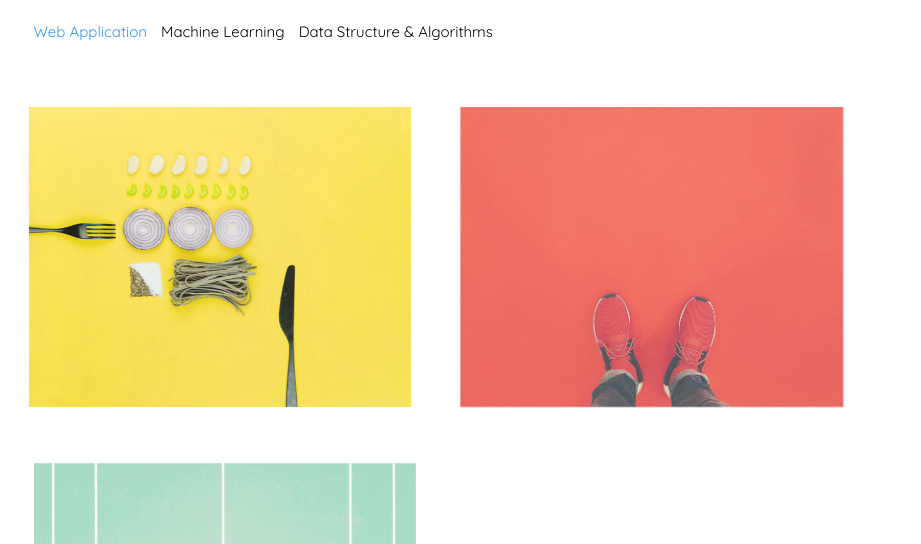
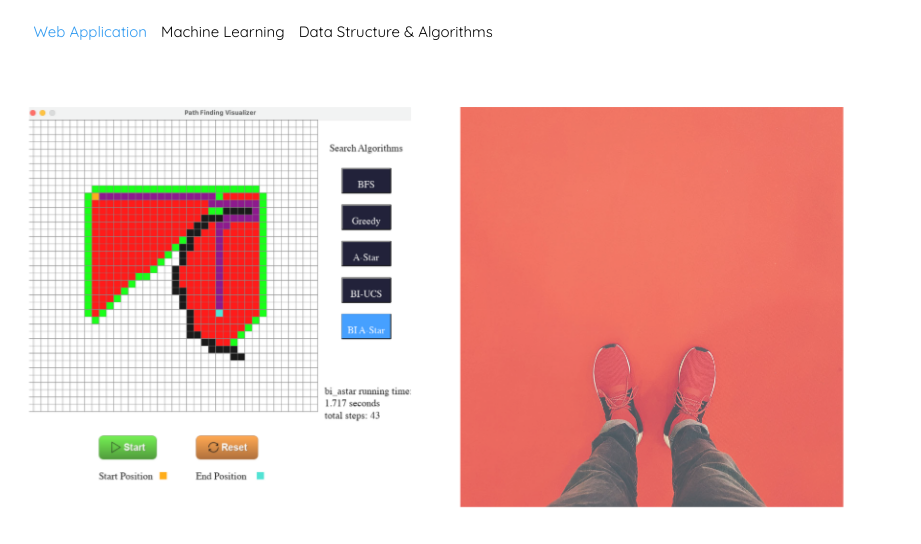
Before and after one commit to shideqiu/shideqiu.github.io, a plain HTML site: page index.html in a window 1280 px wide. Both pictures are taken after a click on the link "PROJECTS". Shown: the part 5072-5616 px from the top of the page, 359-1280 px from the left. Drawn offline with nearby package versions, Linux system fonts and the light colour scheme; files whose address does not match are found by name; a web font is replaced by a local one.

Commit message:
v1.7 add project photo

```diff
--- a/index.html
+++ b/index.html
@@ -627,7 +627,7 @@
 					</div>
 					<div class="row" id="content1">
 						<div class="col-md-6 animate-box" data-animate-effect="fadeInLeft">
-							<div class="project" style="background-image: url(images/img-1.jpg);">
+							<div class="project" style="background-image: url(images/project_images/path_finding_visualizer.png); height: 400px;">
 								<div class="desc">
 									<div class="con">
 										<h3><a href="work.html">Work 01</a></h3>
@@ -642,7 +642,7 @@
 							</div>
 						</div>
 						<div class="col-md-6 animate-box" data-animate-effect="fadeInRight">
-							<div class="project" style="background-image: url(images/img-2.jpg);">
+							<div class="project" style="background-image: url(images/img-2.jpg); height: 400px;">
 								<div class="desc">
 									<div class="con">
 										<h3><a href="work.html">Work 02</a></h3>
```
Also changed, not shown: images/project_images/path_finding_visualizer.png (added), 2 other files.
